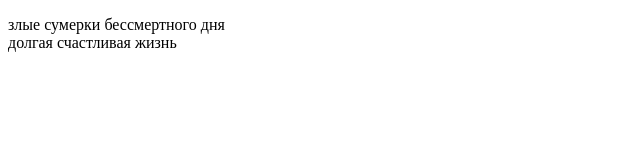
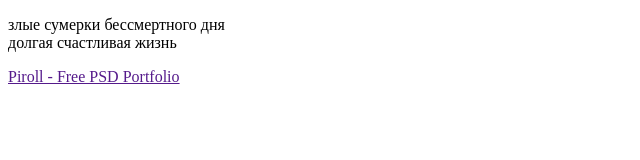
Before and after one commit to domanskyi/domanskyi.github.io, a plain HTML site: page index.html in a window 1280 px wide. Shown: the whole page, without its empty margins (0-640 px from the left). Drawn offline with Linux system fonts and the light colour scheme.

Commit message:
Update index.html

```diff
--- a/index.html
+++ b/index.html
@@ -9,5 +9,6 @@
         злые сумерки бессмертного дня<br>
         долгая счастливая жизнь
     </p>
+    <a href="">Piroll - Free PSD Portfolio</a>
 </body>
 </html>
```
